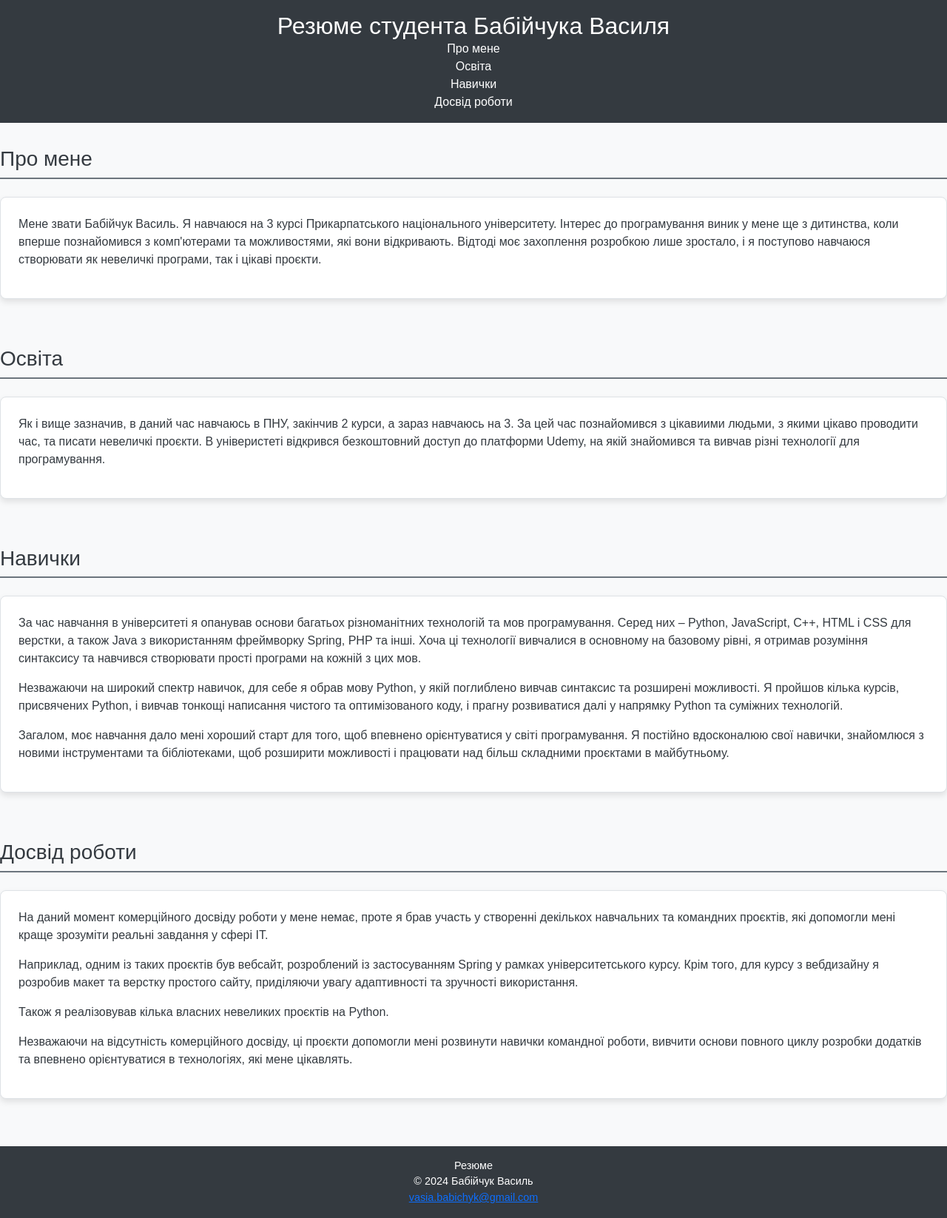
After one commit to Vasil-Babi1/flask-app-lab, a Flask app: page /resume in a window 1280 px wide. The commit adds this page. Shown: the whole page at 74% size. Run offline with Flask 3, Linux system fonts and the light colour scheme.

Commit message:
Лабораторна робота 3

```diff
--- /dev/null
+++ b/app/static/style/style.css
@@ -0,0 +1,64 @@
+body {
+    font-family: Arial, sans-serif;
+    background-color: #f8f9fa;
+    color: #343a40;
+}
+
+header {
+    background-color: #343a40;
+    padding: 1rem;
+    color: #ffffff;
+    text-align: center;
+}
+
+.header h1 {
+    margin: 0;
+    font-size: 2rem;
+}
+
+.navbar a {
+    color: #ffffff;
+    font-weight: 500;
+    margin-right: 1rem;
+}
+
+.navbar a:hover {
+    color: #ced4da;
+}
+
+section {
+    padding: 2rem 0;
+}
+
+section h2 {
+    font-size: 1.75rem;
+    border-bottom: 2px solid #6c757d;
+    padding-bottom: 0.5rem;
+    margin-bottom: 1.5rem;
+}
+
+.section-content {
+    font-size: 1rem;
+    line-height: 1.6;
+}
+
+.content {
+    background: #ffffff;
+    padding: 1.5rem;
+    border: 1px solid #dee2e6;
+    border-radius: 0.5rem;
+    box-shadow: 0px 4px 8px rgba(0, 0, 0, 0.1);
+}
+
+footer {
+    background-color: #343a40;
+    color: #ffffff;
+    padding: 1rem;
+    text-align: center;
+    font-size: 0.9rem;
+    margin-top: 2rem;
+}
+
+footer p {
+    margin: 0;
+}
--- a/app/templates/base.html
+++ b/app/templates/base.html
@@ -3,11 +3,17 @@
 <head>
     <meta charset="UTF-8">
     <meta name="viewport" content="width=device-width, initial-scale=1.0">
+    <link href="https://cdn.jsdelivr.net/npm/bootstrap@5.3.3/dist/css/bootstrap.min.css" rel="stylesheet" integrity="sha384-QWTKZyjpPEjISv5WaRU9OFeRpok6YctnYmDr5pNlyT2bRjXh0JMhjY6hW+ALEwIH" crossorigin="anonymous">
+    <link rel="stylesheet" href="{{ url_for('static', filename='style/style.css') }}">
     <title>{% block title %} {% endblock %} - FlaskApp </title>
 </head>
 <body>
+    {% block header %}
+    {% endblock %}
     {% block content %}
     Hello
     {% endblock %}
+    {% block footer %}
+    {% endblock %}
 </body>
 </html>
--- /dev/null
+++ b/app/templates/components/footer.html
@@ -0,0 +1,5 @@
+<footer class="footer">
+    <p>Резюме</p>
+    <p>&copy; 2024 Бабійчук Василь</p>
+    <a href="mailto:vasia.babichyk@gmail.com">vasia.babichyk@gmail.com</a>
+</footer>
--- /dev/null
+++ b/app/templates/components/navigation.html
@@ -0,0 +1,6 @@
+<nav class="navigation">
+    <a href="#about-me" class="nav-link">Про мене</a>
+    <a href="#my-education" class="nav-link">Освіта</a>
+    <a href="#my-skills" class="nav-link">Навички</a>
+    <a href="#my-experience" class="nav-link">Досвід роботи</a>
+</nav>
--- /dev/null
+++ b/app/templates/resume.html
@@ -0,0 +1,48 @@
+{% extends 'base.html' %}
+{% block title %} {{ title }} {% endblock %}
+{% block header %}
+    <header class="header">
+        <h1>{{ title }}</h1>
+        {% include 'components/navigation.html' %}
+    </header>
+{% endblock %}
+{% block content %}
+    <section class="about-me" id="about-me">
+        <h2>Про мене</h2>
+        <div class="content">
+            <p>Мене звати Бабійчук Василь. Я навчаюся на 3 курсі Прикарпатського національного університету. Інтерес до програмування виник у мене ще з дитинства, коли вперше познайомився з комп'ютерами та можливостями, які вони відкривають. Відтоді моє захоплення розробкою лише зростало, і я поступово навчаюся створювати як невеличкі програми, так і цікаві проєкти.</p>
+        </div>
+    </section>
+    <section class="my-education" id="my-education">
+        <h2>Освіта</h2>
+        <div class="content">
+            <p>Як і вище зазначив, в даний час навчаюсь в ПНУ, закінчив 2 курси, а зараз навчаюсь на 3. За цей час познайомився з цікавиими людьми, з якими цікаво проводити час, та писати невеличкі проєкти. В універистеті відкрився безкоштовний доступ до платформи Udemy, на якій знайомився та вивчав різні технології для програмування.</p>
+        </div>
+    </section>
+    <section class="my-skills" id="my-skills">
+        <h2>Навички</h2>
+        <div class="content">
+            <p>За час навчання в університеті я опанував основи багатьох різноманітних технологій та мов програмування. Серед них – Python, JavaScript, C++, HTML і CSS для верстки, а також Java з використанням фреймворку Spring, PHP та інші. Хоча ці технології вивчалися в основному на базовому рівні, я отримав розуміння синтаксису та навчився створювати прості програми на кожній з цих мов.</p>
+
+            <p>Незважаючи на широкий спектр навичок, для себе я обрав мову Python, у якій поглиблено вивчав синтаксис та розширені можливості. Я пройшов кілька курсів, присвячених Python, і вивчав тонкощі написання чистого та оптимізованого коду, і прагну розвиватися далі у напрямку Python та суміжних технологій.</p>
+
+            <p>Загалом, моє навчання дало мені хороший старт для того, щоб впевнено орієнтуватися у світі програмування. Я постійно вдосконалюю свої навички, знайомлюся з новими інструментами та бібліотеками, щоб розширити можливості і працювати над більш складними проєктами в майбутньому.</p>
+    </div>
+        </div>
+    </section>
+    <section class="my-experience" id="my-experience">
+        <h2>Досвід роботи</h2>
+        <div class="content">
+            <p>На даний момент комерційного досвіду роботи у мене немає, проте я брав участь у створенні декількох навчальних та командних проєктів, які допомогли мені краще зрозуміти реальні завдання у сфері IT.</p>
+
+            <p>Наприклад, одним із таких проєктів був вебсайт, розроблений із застосуванням Spring у рамках університетського курсу. Крім того, для курсу з вебдизайну я розробив макет та верстку простого сайту, приділяючи увагу адаптивності та зручності використання.</p>
+
+            <p>Також я реалізовував кілька власних невеликих проєктів на Python.</p>
+
+            <p>Незважаючи на відсутність комерційного досвіду, ці проєкти допомогли мені розвинути навички командної роботи, вивчити основи повного циклу розробки додатків та впевнено орієнтуватися в технологіях, які мене цікавлять.</p>
+        </div>
+    </section>
+{% endblock %}
+{% block footer %}
+    {% include 'components/footer.html' %}
+{% endblock %}
--- a/app/views.py
+++ b/app/views.py
@@ -27,3 +27,7 @@ def admin():
     to_url = url_for("greetings", name="administrator", age=45, _external=True)     # "http://localhost:8080/hi/administrator?age=45"
     print(to_url)
     return redirect(to_url)
+
+@app.route("/resume")
+def resume():
+    return render_template("resume.html", title="Резюме студента Бабійчука Василя")
```
Also changed, not shown: 1 other file.
